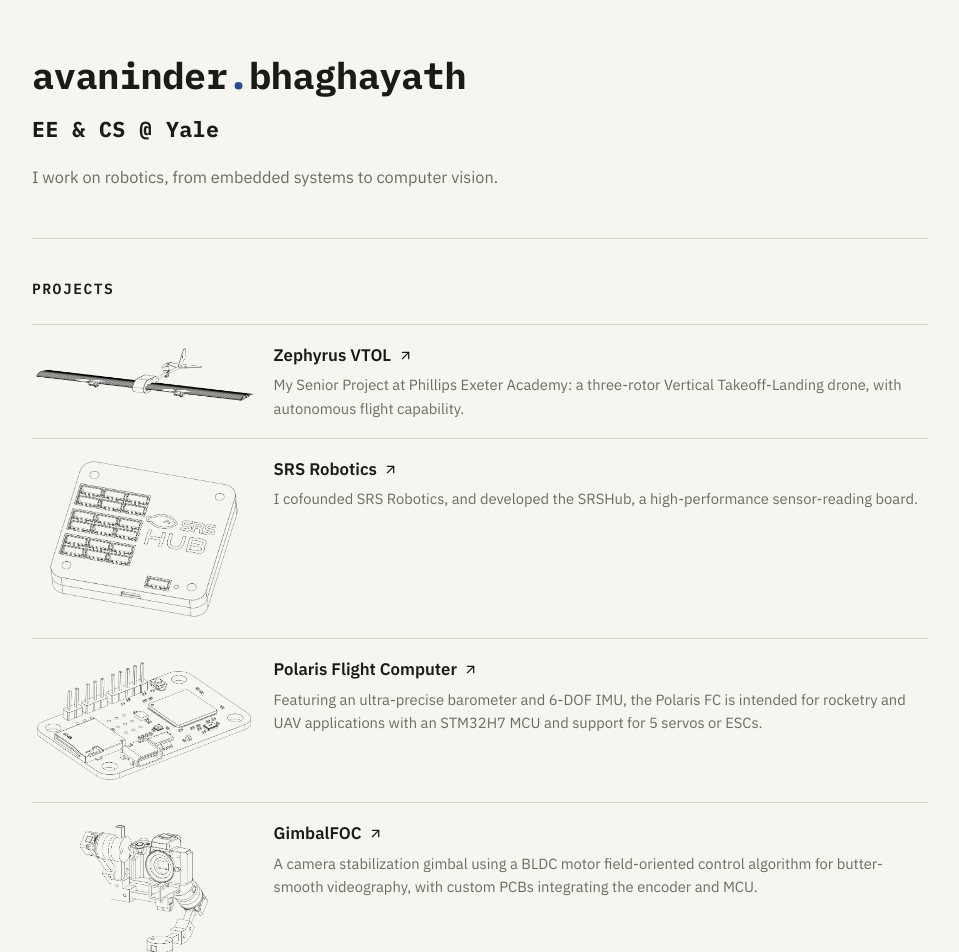
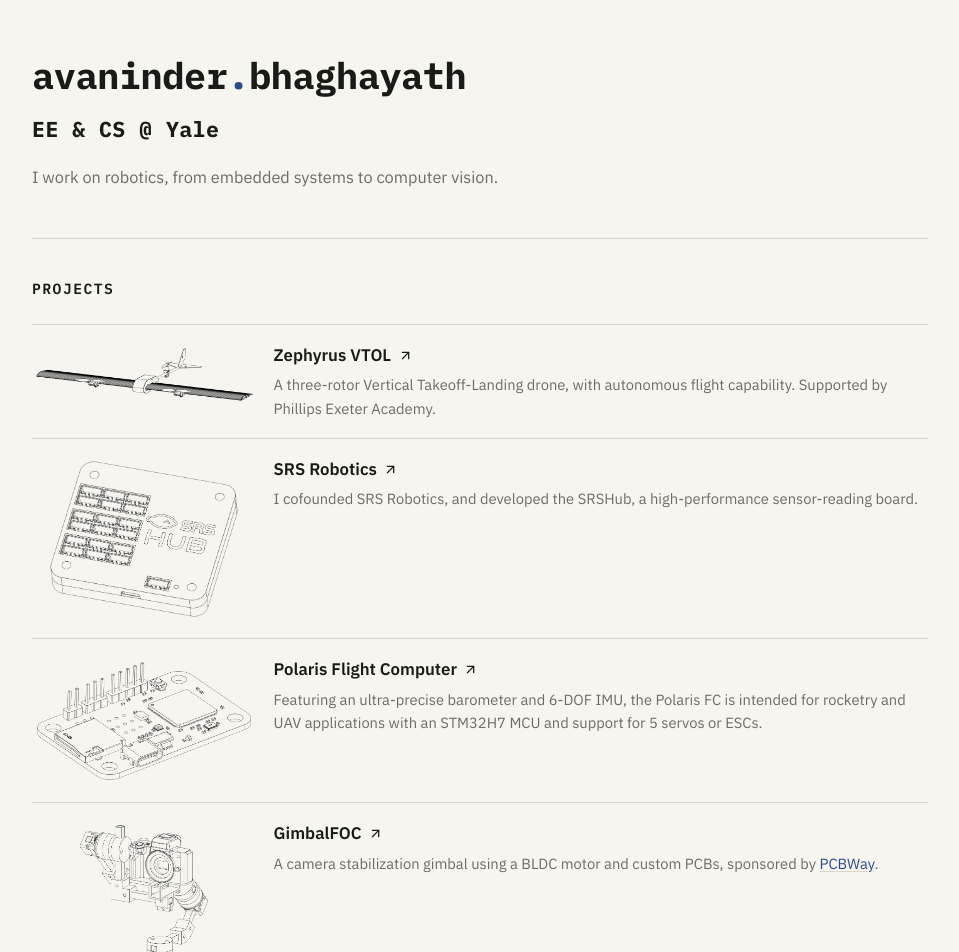
Before and after one commit to avaninder/avaninder, a Next.js app: page / in a window 1280 px wide. Shown: the top 952 px of the page, without its empty margins (160-1119 px from the left). Built offline with nearby package versions, Linux system fonts and the light colour scheme.

Commit message:
updated project descs again

```diff
--- a/app/globals.css
+++ b/app/globals.css
@@ -286,6 +286,15 @@
   font-size: 0.92rem;
   line-height: 1.6;
   max-width: 46em;
+}
+.bn-inline-link {
+  color: var(--blue);
+  text-decoration: underline;
+  text-decoration-color: var(--hairline);
+  text-underline-offset: 2px;
+}
+.bn-inline-link:hover {
+  text-decoration-color: currentColor;
 }
 
 /* Photography teaser */
--- a/app/page.tsx
+++ b/app/page.tsx
@@ -1,3 +1,4 @@
+import type { ReactNode } from "react";
 import Image from "next/image";
 import Link from "next/link";
 import { ArrowUpRight, Github, Linkedin } from "lucide-react";
@@ -57,7 +58,7 @@
 
 type Project = {
   title: string;
-  description: string;
+  description: ReactNode;
   projectUrl: string;
   icon?: string;
   iconWidth?: number;
@@ -68,7 +69,7 @@
   {
     title: "Zephyrus VTOL",
     description:
-      "My Senior Project at Phillips Exeter Academy: a three-rotor Vertical Takeoff-Landing drone, with autonomous flight capability.",
+      "A three-rotor Vertical Takeoff-Landing drone, with autonomous flight capability. Supported by Phillips Exeter Academy.",
     projectUrl: "/senior_project",
     icon: "/zephyrus_outline.png",
     iconWidth: 3296,
@@ -94,8 +95,20 @@
   },
   {
     title: "GimbalFOC",
-    description:
-      "A camera stabilization gimbal using a BLDC motor field-oriented control algorithm for butter-smooth videography, with custom PCBs integrating the encoder and MCU.",
+    description: (
+      <>
+        A camera stabilization gimbal using a BLDC motor and custom PCBs, sponsored by{" "}
+        <a
+          href="https://www.pcbway.com"
+          target="_blank"
+          rel="noopener noreferrer"
+          className="bn-inline-link"
+        >
+          PCBWay
+        </a>
+        .
+      </>
+    ),
     projectUrl: "https://github.com/charizardavi/GimbalFOC",
     icon: "/gimbal_outline.png",
     iconWidth: 2001,
```
